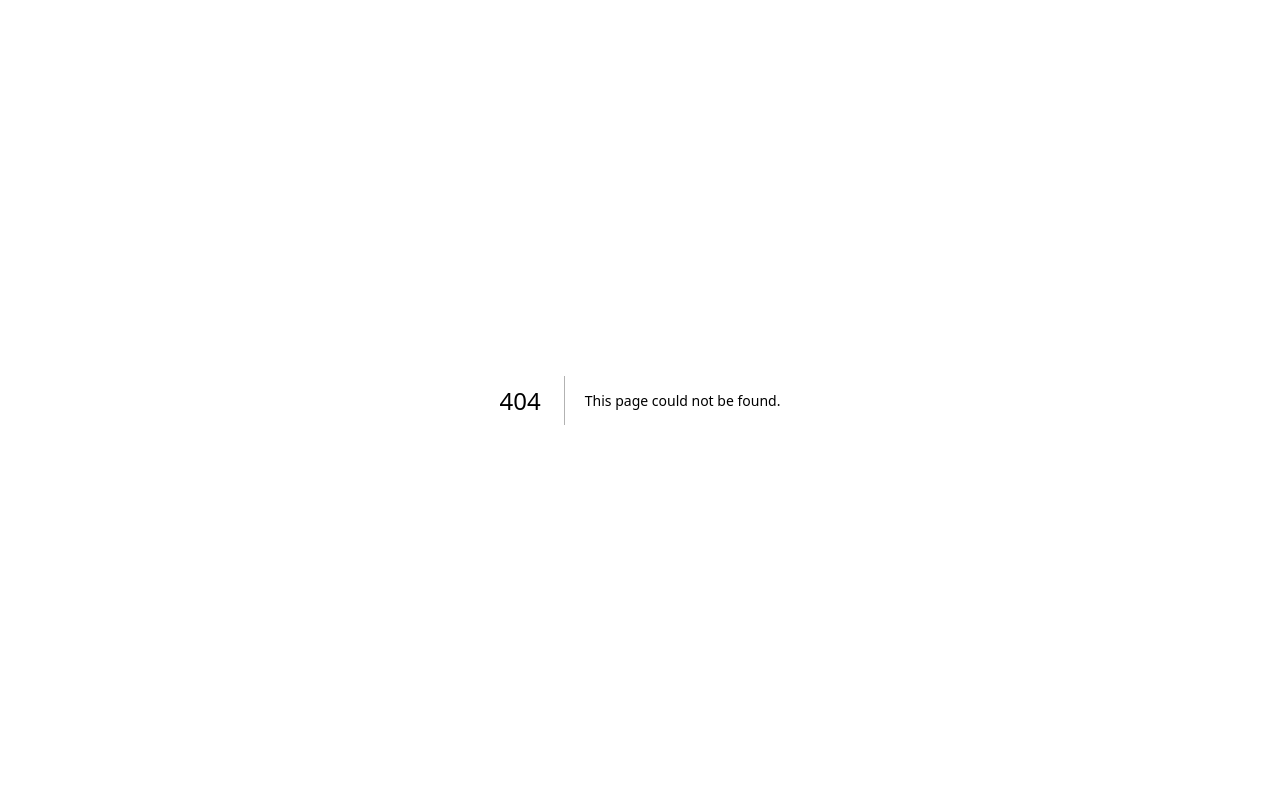
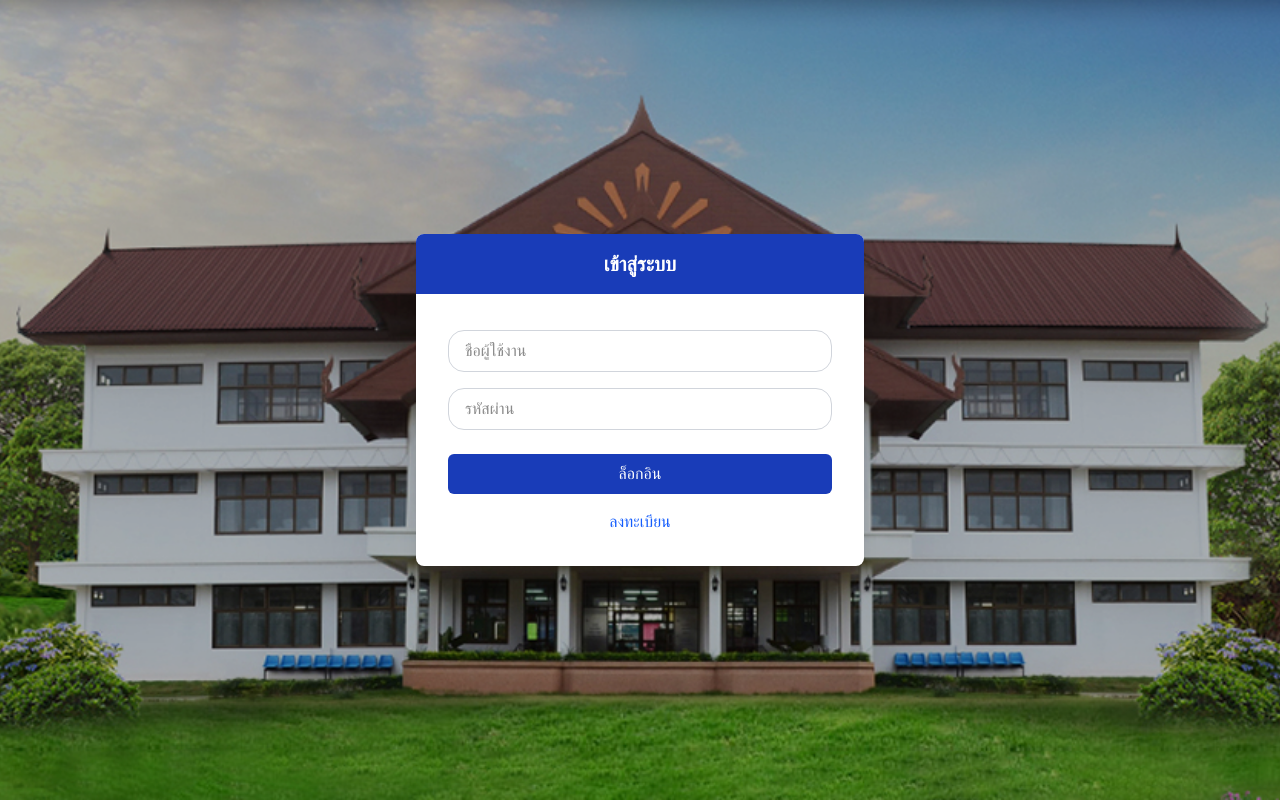
Before and after one commit to Maewnamarm/development-projects, a Next.js app: page /Alluser/Register in a window 1280 px wide. Before the commit this address had no page. Built offline with nearby package versions, Linux system fonts and the light colour scheme.

Commit message:
LoginandRegister Base Page

```diff
--- a/app/Alluser/Login/page.tsx
+++ b/app/Alluser/Login/page.tsx
@@ -1,7 +1,10 @@
-import React from 'react';
+'use client';
+
+import React, { useState } from 'react';
 import Image from 'next/image';
 
 const LoginPage: React.FC = () => {
+  const [isRegistering, setIsRegistering] = useState(false);
   return (
     <div className="relative flex min-h-screen items-center justify-center bg-gray-100">
       <div className="absolute inset-0">
@@ -56,6 +59,15 @@ const LoginPage: React.FC = () => {
             >
               ล็อกอิน
             </button>
+            {/* <div className="mt-4 text-center">
+                <button
+                  type="button"
+                  onClick={() => setIsRegistering(true)}
+                  className="text-blue-600 hover:underline focus:outline-none"
+                >
+                  ลงทะเบียน
+                </button>
+              </div> */}
           </form>
         </div>
       </div>
--- /dev/null
+++ b/app/Alluser/Register/page.tsx
@@ -0,0 +1,156 @@
+'use client';
+
+import React, { useState } from 'react';
+import Image from 'next/image';
+
+const LoginPage: React.FC = () => {
+  const [isRegistering, setIsRegistering] = useState(false);
+
+  return (
+    <div className="relative flex min-h-screen items-center justify-center bg-gray-100">
+      <div className="absolute inset-0">
+        <Image
+          src="/images/image1.jpg"
+          alt="Background Image"
+          layout="fill"
+          objectFit="cover"
+          quality={80}
+          priority={true}
+          className="z-0"
+        />
+        <div className="absolute inset-0 bg-black opacity-30 z-0"></div>
+      </div>
+
+      <div className="relative z-10 w-full max-w-md rounded-lg bg-white shadow-xl overflow-hidden">
+        <div className="bg-blue-800 py-4 text-white text-center text-xl font-bold">
+          {isRegistering ? 'ลงทะเบียน' : 'เข้าสู่ระบบ'}
+        </div>
+
+        <div className="p-8">
+          {!isRegistering ? (
+            <form>
+              <div className="mb-4">
+                <label htmlFor="username" className="sr-only block text-sm font-medium text-gray-700">
+                  ชื่อผู้ใช้งาน
+                </label>
+                <input
+                  type="text"
+                  id="username"
+                  name="username"
+                  placeholder="ชื่อผู้ใช้งาน"
+                  className="mt-1 block w-full rounded-2xl border border-gray-300 px-4 py-2 focus:border-blue-500 focus:outline-none focus:ring focus:ring-blue-500 focus:ring-opacity-50"
+                />
+              </div>
+
+              <div className="mb-6">
+                <label htmlFor="password" className="sr-only block text-sm font-medium text-gray-700">
+                  รหัสผ่าน
+                </label>
+                <input
+                  type="password"
+                  id="password"
+                  name="password"
+                  placeholder="รหัสผ่าน"
+                  className="mt-1 block w-full rounded-2xl border border-gray-300 px-4 py-2 focus:border-blue-500 focus:outline-none focus:ring focus:ring-blue-500 focus:ring-opacity-50"
+                />
+              </div>
+
+              <button
+                type="submit"
+                className="w-full rounded-md bg-blue-800 px-4 py-2 text-white hover:bg-blue-700 focus:outline-none focus:ring-2 focus:ring-blue-500 focus:ring-offset-2"
+              >
+                ล็อกอิน
+              </button>
+
+              <div className="mt-4 text-center">
+                <button
+                  type="button"
+                  onClick={() => setIsRegistering(true)}
+                  className="text-blue-600 hover:underline focus:outline-none"
+                >
+                  ลงทะเบียน
+                </button>
+              </div>
+            </form>
+          ) : (
+            <form>
+              <div className="mb-4">
+                <label htmlFor="email" className="sr-only block text-sm font-medium text-gray-700">
+                  อีเมล์
+                </label>
+                <input
+                  type="email"
+                  id="email"
+                  name="email"
+                  placeholder="อีเมล์"
+                  className="mt-1 block w-full rounded-2xl border border-gray-300 px-4 py-2 focus:border-blue-500 focus:outline-none focus:ring focus:ring-blue-500 focus:ring-opacity-50"
+                />
+              </div>
+
+              <div className="mb-4">
+                <label htmlFor="register-password" className="sr-only block text-sm font-medium text-gray-700">
+                  รหัสผ่าน
+                </label>
+                <input
+                  type="password"
+                  id="register-password"
+                  name="register-password"
+                  placeholder="รหัสผ่าน"
+                  className="mt-1 block w-full rounded-2xl border border-gray-300 px-4 py-2 focus:border-blue-500 focus:outline-none focus:ring focus:ring-blue-500 focus:ring-opacity-50"
+                />
+              </div>
+
+              <div className="mb-6">
+                <label htmlFor="confirm-password" className="sr-only block text-sm font-medium text-gray-700">
+                  ยืนยันรหัสผ่าน
+                </label>
+                <input
+                  type="password"
+                  id="confirm-password"
+                  name="confirm-password"
+                  placeholder="ยืนยันรหัสผ่าน"
+                  className="mt-1 block w-full rounded-2xl border border-gray-300 px-4 py-2 focus:border-blue-500 focus:outline-none focus:ring focus:ring-blue-500 focus:ring-opacity-50"
+                />
+              </div>
+
+              <div className="mb-4 flex items-center gap-2">
+                <input
+                  type="text"
+                  id="otp"
+                  name="otp"
+                  placeholder="กรอก OTP"
+                  className="flex-grow rounded-2xl border border-gray-300 px-4 py-2 focus:border-blue-500 focus:outline-none focus:ring focus:ring-blue-500 focus:ring-opacity-50"
+                />
+                <button
+                  type="button"
+                  className="rounded-md bg-gray-600 px-4 py-2 text-white hover:bg-gray-500 focus:outline-none focus:ring-2 focus:ring-gray-500 focus:ring-offset-2"
+                >
+                  ส่ง OTP
+                </button>
+              </div>
+
+              <button
+                type="submit"
+                className="w-full rounded-md bg-blue-800 px-4 py-2 text-white hover:bg-blue-700 focus:outline-none focus:ring-2 focus:ring-blue-500 focus:ring-offset-2"
+              >
+                ลงทะเบียน
+              </button>
+
+              <div className="mt-4 text-center">
+                <button
+                  type="button"
+                  onClick={() => setIsRegistering(false)}
+                  className="text-blue-600 hover:underline focus:outline-none"
+                >
+                  กลับสู่หน้าเข้าสู่ระบบ
+                </button>
+              </div>
+            </form>
+          )}
+        </div>
+      </div>
+    </div>
+  );
+};
+
+export default LoginPage;
```
